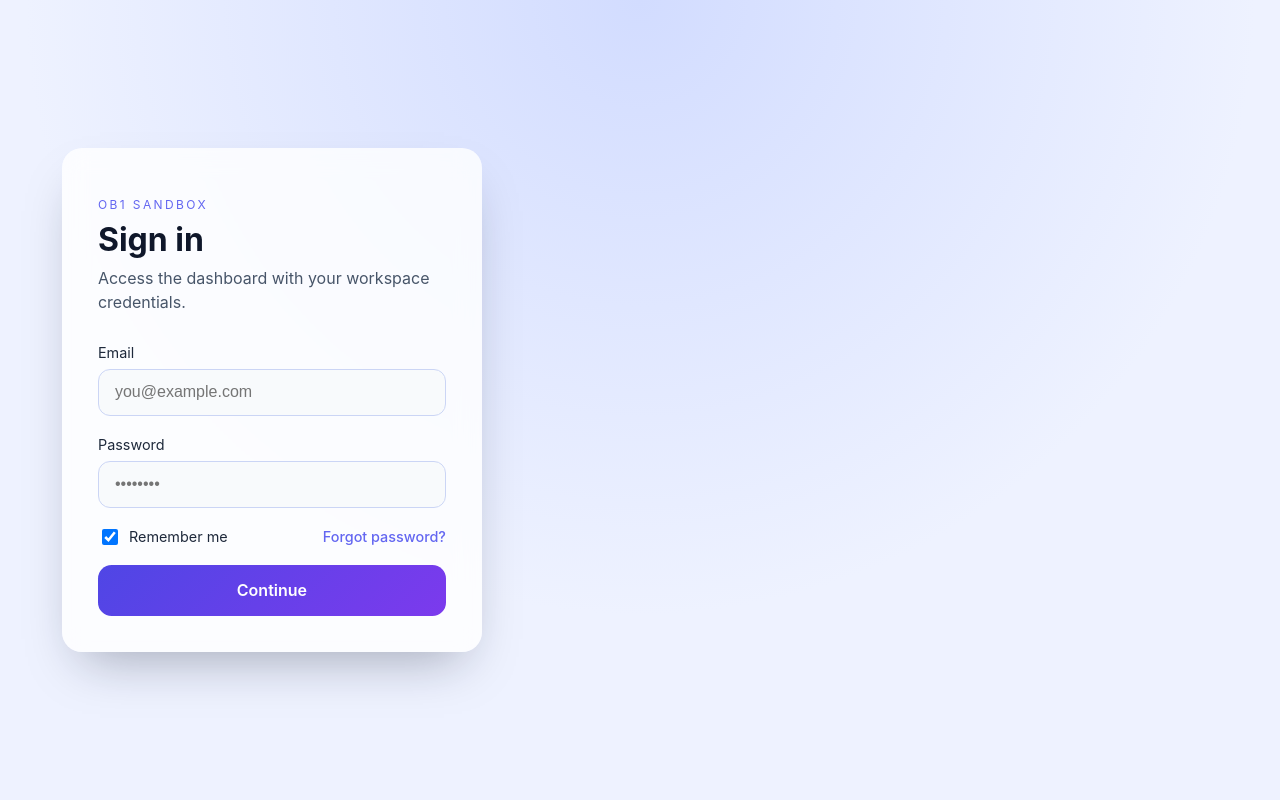
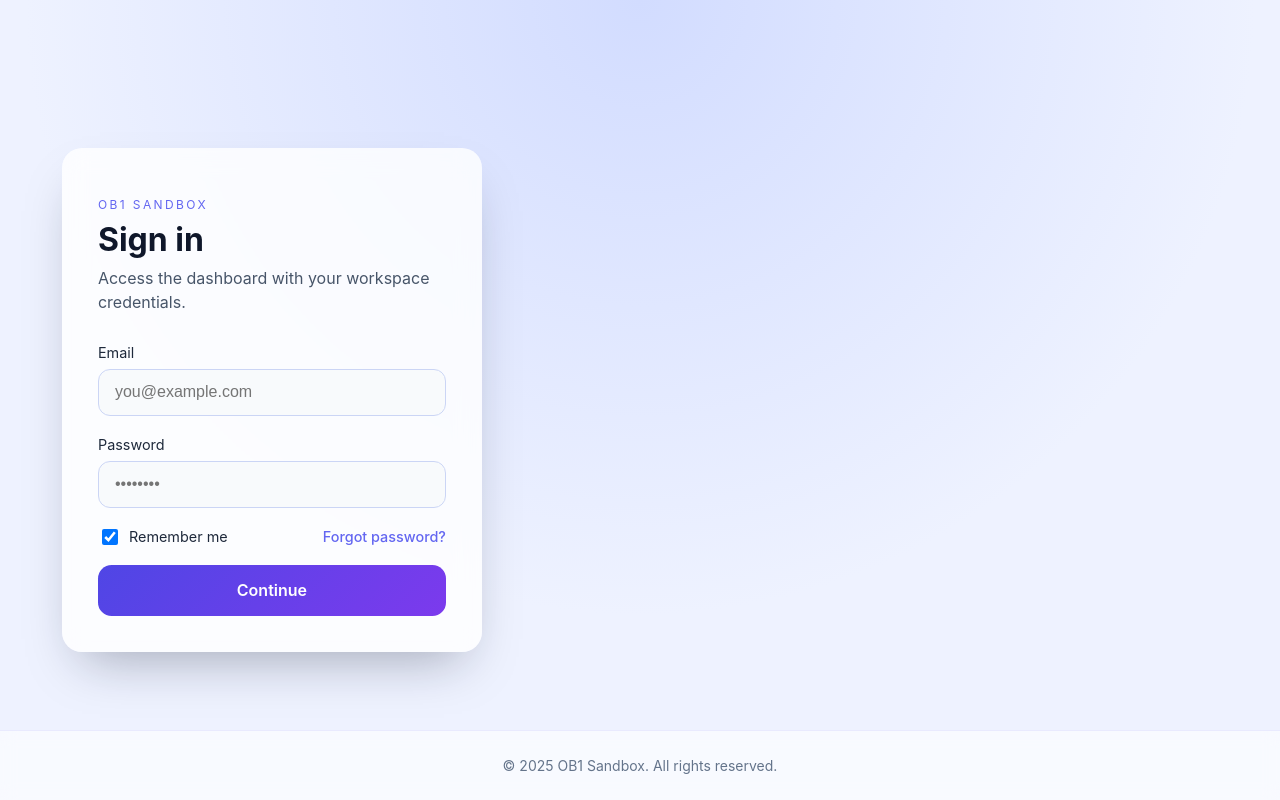
Before and after one commit to Sanchay-T/ob1-sandbox, a React app in the folder frontend/: page / in a window 1280 px wide. Built offline with nearby package versions, Linux system fonts and the light colour scheme; the HTML template or start-up script is replaced by a standard one.

Commit message:
feat: claude-1 - Add a simple footer component with copyright text and current year to the bottom of the homepage

```diff
--- a/frontend/src/App.jsx
+++ b/frontend/src/App.jsx
@@ -1,4 +1,6 @@
 import './App.css'
+import Footer from './components/Footer'
+import './components/Footer.css'
 
 function App() {
   return (
@@ -46,6 +48,7 @@ function App() {
           <button type="submit">Continue</button>
         </form>
       </section>
+      <Footer />
     </main>
   )
 }
--- /dev/null
+++ b/frontend/src/components/Footer.css
@@ -0,0 +1,29 @@
+.footer {
+  position: fixed;
+  bottom: 0;
+  left: 0;
+  right: 0;
+  text-align: center;
+  padding: 1.5rem 1rem;
+  background: rgba(255, 255, 255, 0.6);
+  backdrop-filter: blur(8px);
+  border-top: 1px solid rgba(99, 102, 241, 0.1);
+  z-index: 10;
+}
+
+.footer p {
+  margin: 0;
+  font-size: 0.875rem;
+  color: #64748b;
+  font-weight: 400;
+}
+
+@media (max-width: 480px) {
+  .footer {
+    padding: 1rem 0.75rem;
+  }
+
+  .footer p {
+    font-size: 0.8125rem;
+  }
+}
--- /dev/null
+++ b/frontend/src/components/Footer.jsx
@@ -0,0 +1,11 @@
+function Footer() {
+  const currentYear = new Date().getFullYear();
+
+  return (
+    <footer className="footer">
+      <p>© {currentYear} OB1 Sandbox. All rights reserved.</p>
+    </footer>
+  );
+}
+
+export default Footer;
```
